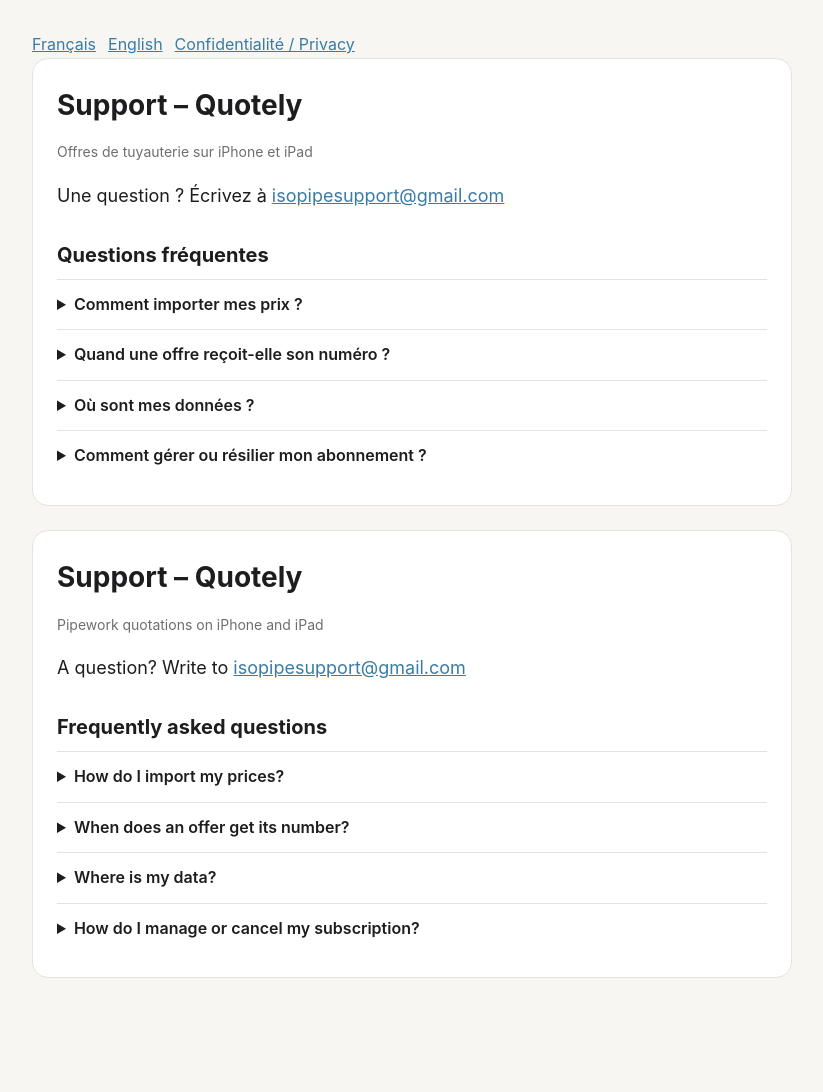
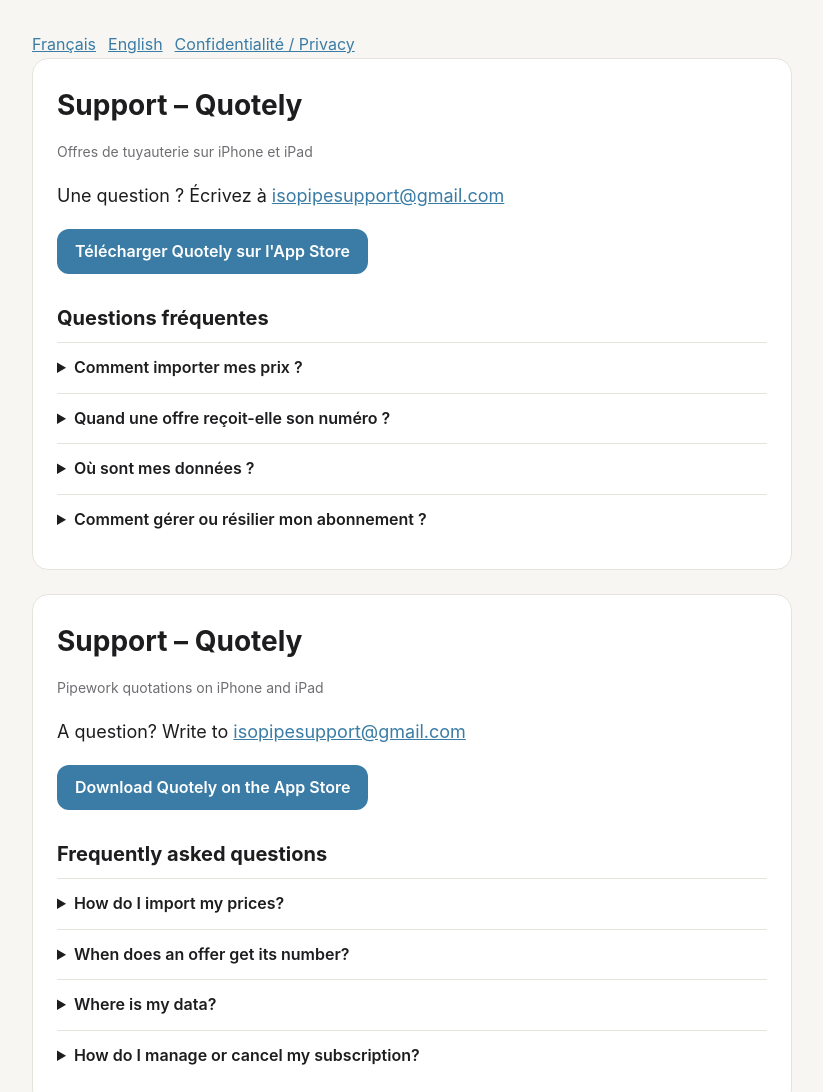
Before and after one commit to nuno-18-eng/isopipe, a plain HTML site: page quotely/support.html in a window 1280 px wide. Shown: the top 1092 px of the page, without its empty margins (228-1051 px from the left). Before the commit the page ends 1066 px from the top, so only its background shows below. Drawn offline with Linux system fonts and the light colour scheme.

Commit message:
Quotely support : bouton App Store avec lien de campagne (ct=site)

```diff
--- a/quotely/support.html
+++ b/quotely/support.html
@@ -14,6 +14,7 @@
   details{border-top:1px solid var(--line);padding:12px 0} summary{cursor:pointer;font-weight:600}
   .muted{color:var(--muted);font-size:14px} a{color:var(--accent)} nav a{margin-right:12px}
   .contact{font-size:18px}
+  .store{display:inline-block;background:var(--accent);color:#fff;text-decoration:none;font-weight:600;padding:10px 18px;border-radius:12px}
 </style>
 </head>
 <body>
@@ -23,6 +24,7 @@
 <h1>Support – Quotely</h1>
 <p class="muted">Offres de tuyauterie sur iPhone et iPad</p>
 <p class="contact">Une question ? Écrivez à <a href="mailto:isopipesupport@gmail.com?subject=Quotely%20%E2%80%93%20support">isopipesupport@gmail.com</a></p>
+<p><a class="store" href="https://apps.apple.com/app/apple-store/id6829555043?pt=129689858&amp;ct=site&amp;mt=8">Télécharger Quotely sur l'App Store</a></p>
 <h2>Questions fréquentes</h2>
 <details><summary>Comment importer mes prix ?</summary><p>Ouvrez Bases de prix et touchez +. Choisissez un fichier Excel (.xlsx) ou CSV avec une ligne par article. Quotely retrouve les colonnes et vous laisse les vérifier.</p></details>
 <details><summary>Quand une offre reçoit-elle son numéro ?</summary><p>Un brouillon n'a pas de numéro officiel. Il est attribué quand vous validez l'offre, ce qui nécessite Quotely Pro.</p></details>
@@ -33,6 +35,7 @@
 <h1>Support – Quotely</h1>
 <p class="muted">Pipework quotations on iPhone and iPad</p>
 <p class="contact">A question? Write to <a href="mailto:isopipesupport@gmail.com?subject=Quotely%20%E2%80%93%20support">isopipesupport@gmail.com</a></p>
+<p><a class="store" href="https://apps.apple.com/app/apple-store/id6829555043?pt=129689858&amp;ct=site&amp;mt=8">Download Quotely on the App Store</a></p>
 <h2>Frequently asked questions</h2>
 <details><summary>How do I import my prices?</summary><p>Open Price books and tap +. Choose an Excel (.xlsx) or CSV file with one row per article. Quotely finds the columns and lets you check them.</p></details>
 <details><summary>When does an offer get its number?</summary><p>A draft has no official number. It is given when you validate the offer, which requires Quotely Pro.</p></details>
```
